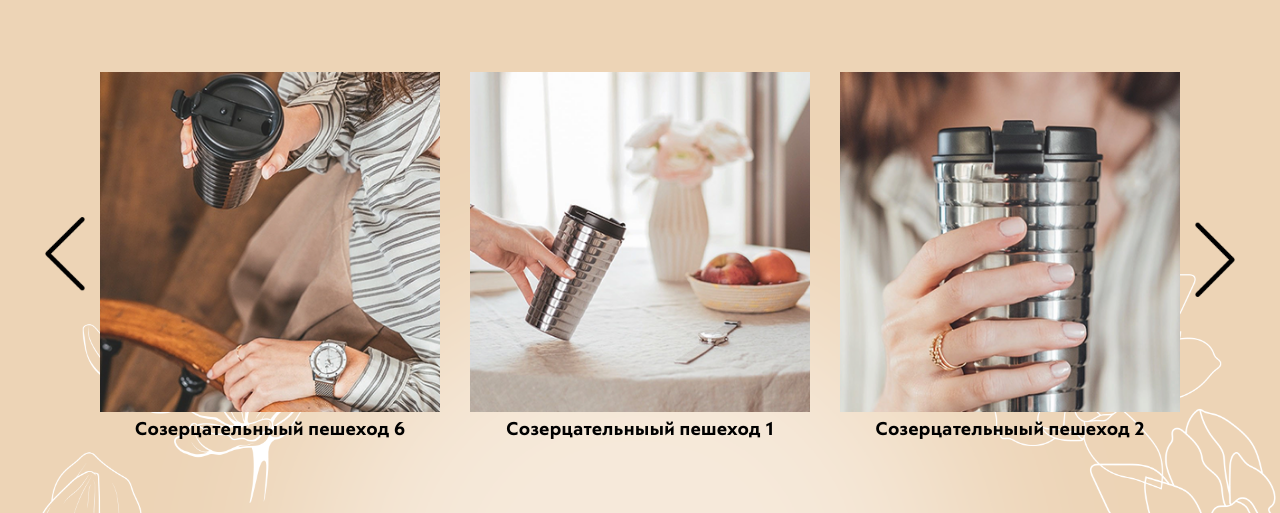
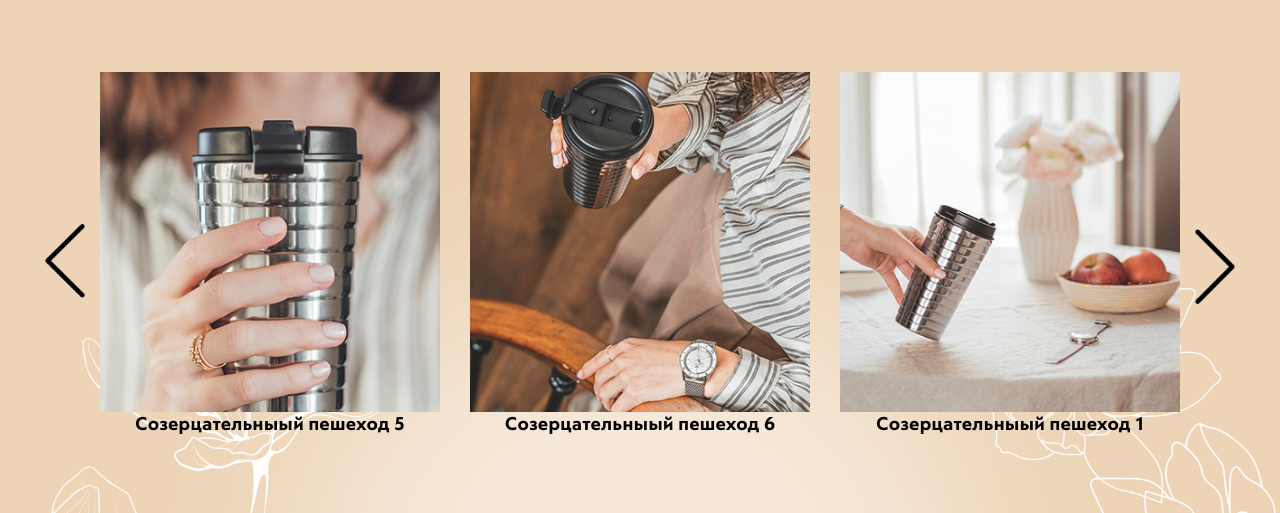
Before and after one commit to nikita-rogatnev/nespresso-share, a website: page src/index.html in a window 1280 px wide. Both pictures are taken after a click on the link 65 px from the left and 423 px from the top of the page. Shown: the part 167-680 px from the top of the page. Drawn offline with nearby package versions, Linux system fonts and the light colour scheme; files that its build step writes are made by us from their sources.

Commit message:
new slider init

```diff
--- a/gulpfile.js
+++ b/gulpfile.js
@@ -57,7 +57,6 @@ let images = [
 
 // Cписок обрабатываемых файлов в указанной последовательности
 let jsList = [
-    dirs.source + '/js/jquery-3.3.1.js',
     dirs.source + '/js/script.js'
 ];
 
--- a/src/index.html
+++ b/src/index.html
@@ -9,6 +9,7 @@
 
     <!-- STYLESHEETS -->
     <link rel="stylesheet" href="./css/style.min.css">
+    <link rel="stylesheet" href="https://cdnjs.cloudflare.com/ajax/libs/OwlCarousel2/2.2.1/assets/owl.carousel.min.css">
     <!-- STYLESHEETS END -->
 
 </head>
@@ -30,17 +31,14 @@
 
             <!-- SLIDER BLOCK -->
             <section class="slider">
-                <a id="prev" class="slider__button">
+                <a class="slider__button owl-prev">
                     <img src="img/arrow.png" width="52" alt="arrow">
                 </a>
-
-                <a id="next" class="slider__button">
+                <a id="next" class="slider__button owl-next">
                     <img src="img/arrow.png" width="52" alt="arrow">
                 </a>
-
                 <div class="slider__wrapper">
-
-                    <div class="slider__slides" id="slides">
+                    <div class="slider__slides owl-carousel">
                         <div class="slider__slide">
                             <img src="img/slide-01.png" class="intro__slide" width="376" alt="nespresso slide">
                             <h2 class="slider__title">
@@ -223,6 +221,7 @@
 <!-- SCRIPTS -->
 <script src="https://code.jquery.com/jquery-3.3.1.min.js"
         integrity="sha256-FgpCb/KJQlLNfOu91ta32o/NMZxltwRo8QtmkMRdAu8=" crossorigin="anonymous"></script>
+<script src="https://cdnjs.cloudflare.com/ajax/libs/OwlCarousel2/2.2.1/owl.carousel.min.js"></script>
 <script src="./js/script.min.js"></script>
 <!-- SCRIPTS END -->
 
--- a/src/js/script.js
+++ b/src/js/script.js
@@ -26,59 +26,38 @@ $(document).ready(function () {
     });
 
 
-    //grab the width and calculate left value
-    var item_width = $('.slider__slide').outerWidth();
-    var left_value = item_width * (-1);
-
-    //move the last item before first item, just in case user click prev button
-    $('.slider__slides .slider__slide:first').before($('.slider__slides .slider__slide:last'));
-
-    //set the default item to the correct position
-    $('.slider__slides').css({'left': left_value});
-
-
-    //if user clicked on prev button
-    $('#prev').click(function () {
-
-        //get the right position
-        var left_indent = parseInt($('.slider__slides').css('left')) + item_width;
-
-        //slide the item
-        $('.slider__slides').animate({'left': left_indent}, 200, function () {
-
-            //move the last item and put it as first item
-            $('.slider__slides .slider__slide:first').before($('.slider__slides .slider__slide:last'));
-
-            //set the default item to correct position
-            $('.slider__slides').css({'left': left_value});
-
-        });
-
-        //cancel the link behavior
-        return false;
+    $('.owl-carousel').children().each(function (index) {
+        $(this).attr('data-position', index);
     });
 
+    if ($(window).width() < 1160) {
+        $('.owl-carousel').owlCarousel({
+            center: true,
+            loop: true,
+            items: 1,
+        });
+    }
 
-    //if user clicked on next button
-    $('#next').click(function () {
+    else {
+        $('.owl-carousel').owlCarousel({
+            center: true,
+            loop: true,
+            items: 3,
+        });
+    }
 
-        //get the right position
-        var left_indent = parseInt($('.slider__slides').css('left')) - item_width;
+    // Go to the next item
+    $('.owl-next').click(function () {
+        $('.owl-carousel').trigger('next.owl.carousel');
+    });
 
-        //slide the item
-        $('.slider__slides').animate({'left': left_indent}, 200, function () {
+    // Go to the previous item
+    $('.owl-prev').click(function () {
+        $('.owl-carousel').trigger('prev.owl.carousel', [300]);
+    });
 
-            //move the first item and put it as last item
-            $('.slider__slides .slider__slide:last').after($('.slider__slides .slider__slide:first'));
-
-            //set the default item to correct position
-            $('.slider__slides').css({'left': left_value});
-
-        });
-
-        //cancel the link behavior
-        return false;
-
+    $(document).on('click', '.owl-item>div', function () {
+        $('.owl-carousel').trigger('to.owl.carousel', $(this).data('position'));
     });
 
 });
--- a/src/scss/blocks/slider.scss
+++ b/src/scss/blocks/slider.scss
@@ -70,6 +70,8 @@
         }
     }
 
+
+
     &.is-modal {
         z-index: 2;
 
```
Also changed, not shown: build/index.html, build/js/script.min.js, 1 other file.
